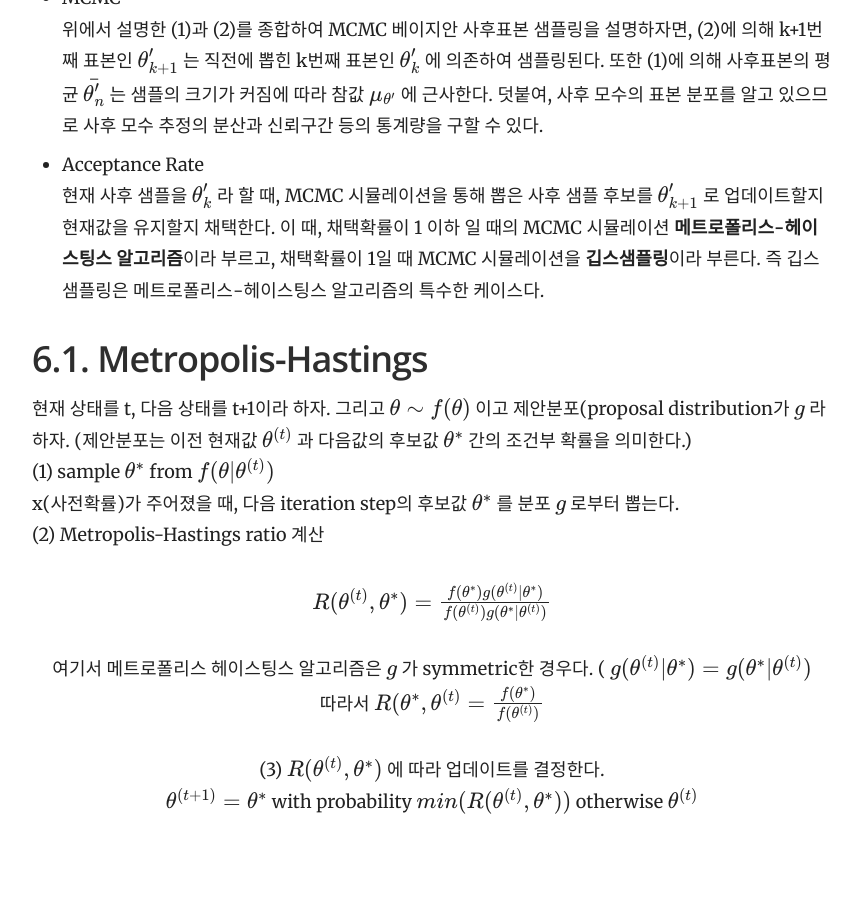
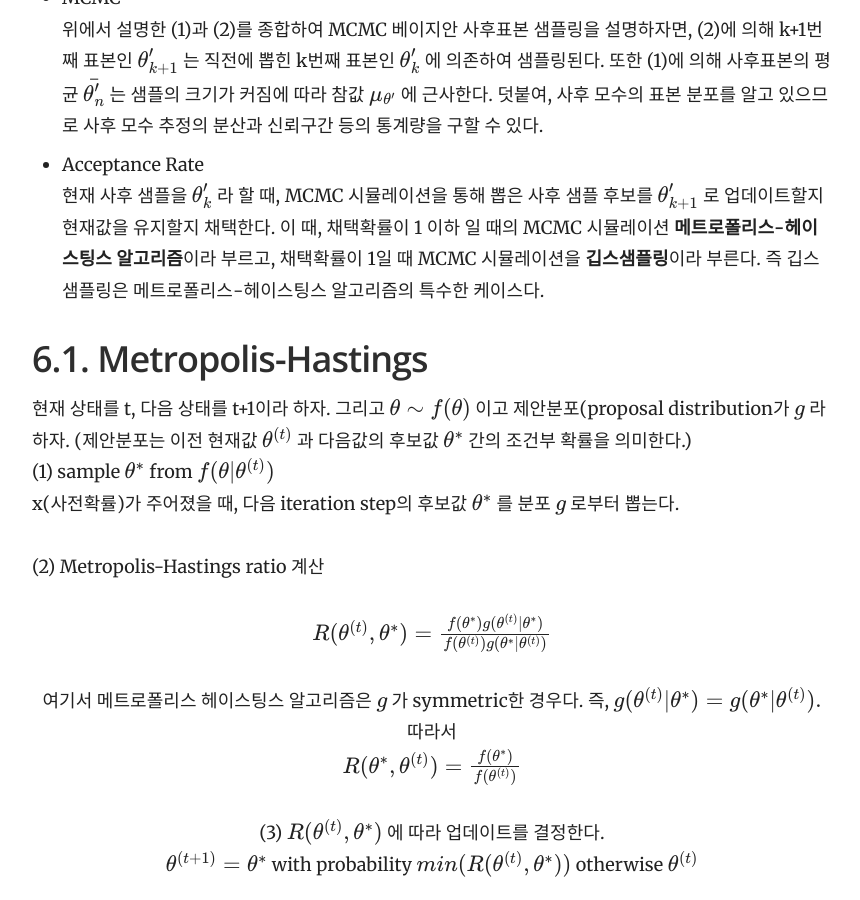
Before and after one commit to yrk3434/yrk3434.github.io, a Jekyll site: the page built from _docs/Theory/Bayesian Inference.md, in a window 1280 px wide and 900 px high, scrolled down 8015 px. Shown: the whole window, without its empty margins (358-1218 px from the left). Built offline with Jekyll 4.4.1, drawn with Linux system fonts in a browser that asks for light colours; formulas are drawn with MathJax 3; before the commit the page ends 8852 px from its top, so only the background shows below that.

Commit message:
Update Bayesian Inference.md

```diff
--- a/_docs/Theory/Bayesian Inference.md
+++ b/_docs/Theory/Bayesian Inference.md
@@ -237,9 +237,11 @@ cf. 베이지안에서 사용하는 마코브체인은 사후분포가 정상분
 <br/>
 (1) sample $ \theta^* $ from $ f(\theta|\theta^{(t)}) $ <br/>
  x(사전확률)가 주어졌을 때, 다음 iteration step의 후보값 $ \theta^* $ 를 분포 $ g $ 로부터 뽑는다. <br/>
+
 (2) Metropolis-Hastings ratio 계산 <br/>
 <center> $ R(\theta^{(t)}, \theta^*) = \frac{ f(\theta^*) g(\theta^{(t)}|\theta^*) }{ f(\theta^{(t)}) g(\theta^*|\theta^{(t)}) } $ <center/> <br/>
-여기서 메트로폴리스 헤이스팅스 알고리즘은 $ g $ 가 symmetric한 경우다. ( $ g(\theta^{(t)}|\theta^*) = g(\theta^*|\theta^{(t)}) $ <br/>
-따라서  $ R(\theta^*, \theta^{(t)} = \frac{ f(\theta^*) }{ f(\theta^{(t)}) } $ <center/> <br/>
+여기서 메트로폴리스 헤이스팅스 알고리즘은 $ g $ 가 symmetric한 경우다. 즉, $ g(\theta^{(t)}|\theta^*) = g(\theta^*|\theta^{(t)}). $ 따라서 <br/>
+<center> $ R(\theta^*, \theta^{(t)} ) = \frac{ f(\theta^*) }{ f(\theta^{(t)}) } $ <center/> <br/>
+
 (3) $ R(\theta^{(t)}, \theta^*) $ 에 따라 업데이트를 결정한다. <br/>
 $ \theta^{(t+1)} = \theta^* $ with probability $ min(R(\theta^{(t)}, \theta^*)) $ otherwise $ \theta^{(t)} $
```
